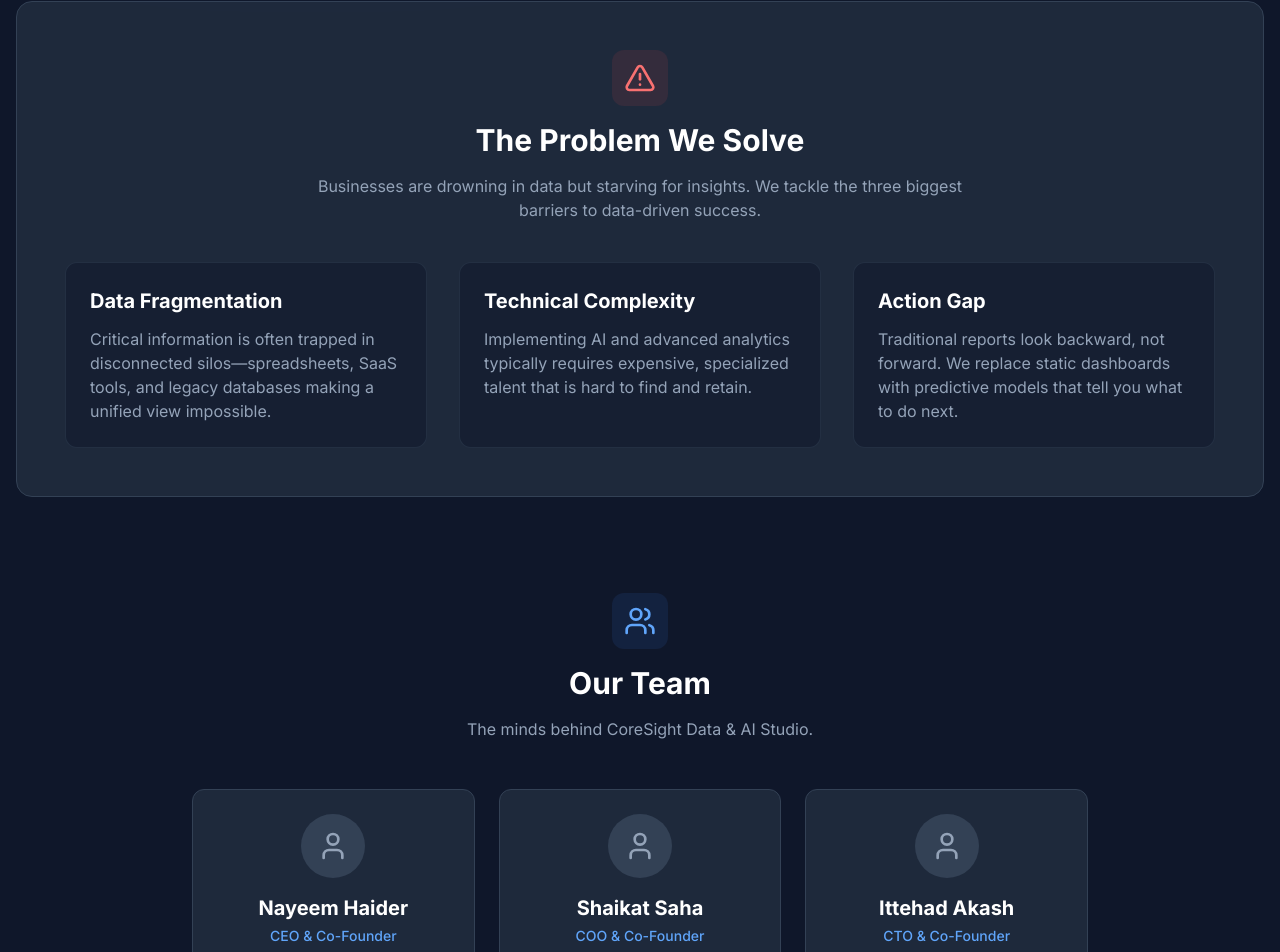
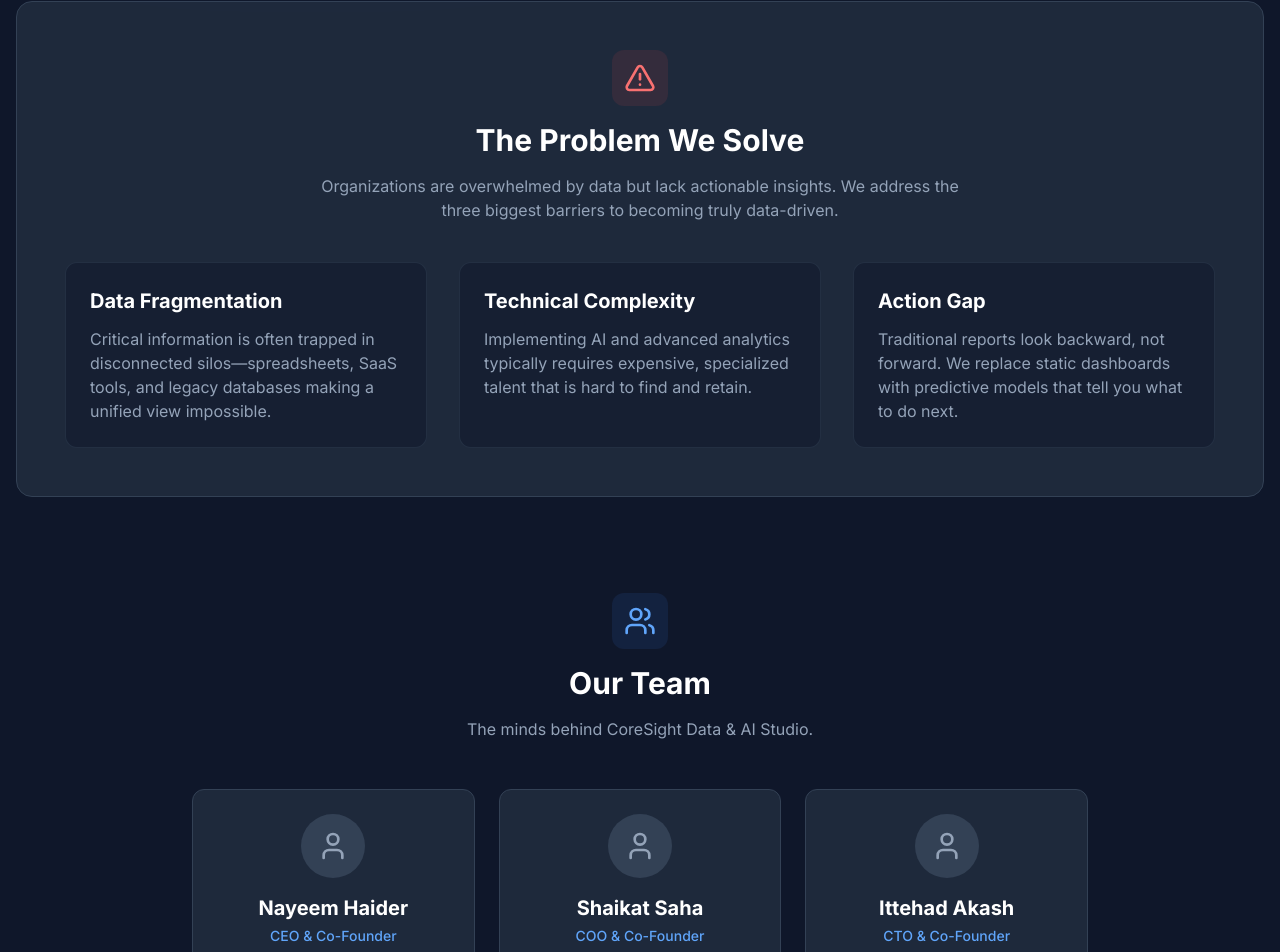
Before and after one commit to coresight-data-and-ai-studio/coresight-data-webapp, a React (Vite) app: page /#/about in a window 1280 px wide. Shown: the part 1268-2220 px from the top of the page. Built offline with nearby package versions, Linux system fonts and the light colour scheme.

Commit message:
Testing Changes

```diff
--- a/pages/About.tsx
+++ b/pages/About.tsx
@@ -104,7 +104,7 @@ export const About: React.FC = () => {
             </div>
             <h2 className="text-3xl font-bold text-white mb-4">The Problem We Solve</h2>
             <p className="text-slate-400 max-w-2xl mx-auto">
-              Businesses are drowning in data but starving for insights. We tackle the three biggest barriers to data-driven success.
+              Organizations are overwhelmed by data but lack actionable insights. We address the three biggest barriers to becoming truly data-driven.
             </p>
           </div>
 
```
